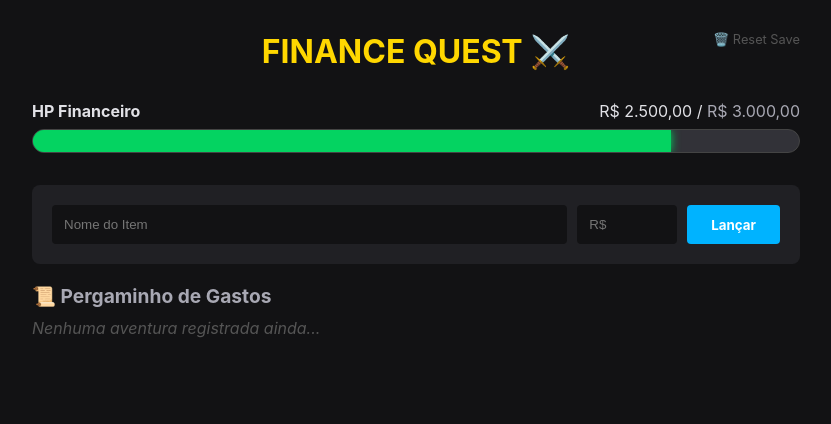
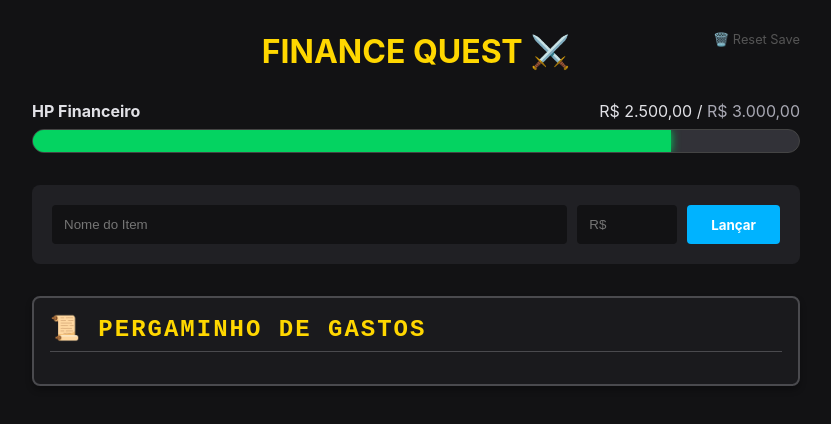
Before and after one commit to TI-nando/finance-quest, a React (Vite) app: page / in a window 1280 px wide. Shown: the top 424 px of the page, without its empty margins (224-1055 px from the left). Built offline with nearby package versions, Linux system fonts and the light colour scheme.

Commit message:
feat: mvp finalizado com ia e persistencia

```diff
--- a/package.json
+++ b/package.json
@@ -11,6 +11,7 @@
   },
   "dependencies": {
     "@google/generative-ai": "^0.24.1",
+    "lucide-react": "^0.555.0",
     "react": "^19.2.0",
     "react-dom": "^19.2.0"
   },
--- a/src/App.jsx
+++ b/src/App.jsx
@@ -32,6 +32,7 @@ function App() {
 
     // 2. Cria o objeto da transação
     const novaTransacao = {
+      id: crypto.randomUUID(),
       description: item,
       value: valorGasto,
       category: respostaIA?.category || "Outros", // Pega a categoria que a IA decidiu
@@ -55,6 +56,18 @@ function App() {
       setTransactions([]);
       setFeedback(null);
     }
+  };
+
+  const handleRemove = (id) => {
+    // 1. Achar o item para saber quanto dinheiro devolver ao saldo
+    const itemParaRemover = transactions.find((t) => t.id === id);
+    if (!itemParaRemover) return;
+
+    // 2. Devolve o dinheiro (Cura o dano)
+    setSaldo((old) => old + itemParaRemover.value);
+
+    // 3. Remove da lista (Filtra tudo que NÃO for aquele ID)
+    setTransactions((old) => old.filter((t) => t.id !== id));
   };
 
   return (
@@ -158,7 +171,7 @@ function App() {
       )}
 
       {/* NOVO: HISTÓRICO DE GASTOS */}
-      <QuestLog transactions={transactions} />
+      <QuestLog transactions={transactions} onDelete={handleRemove} />
     </div>
   );
 }
--- a/src/components/QuestLog/index.jsx
+++ b/src/components/QuestLog/index.jsx
@@ -1,58 +1,49 @@
+// src/components/QuestLog/index.jsx
 import React from "react";
+import styles from "./styles.module.css";
+import { Trash2 } from "lucide-react"; // Ícone moderno (se não tiver, use texto "X")
+// Se der erro no lucide-react, rode: npm install lucide-react
+// Ou use um emoji simples: <button>🗑️</button>
 
-const QuestLog = ({ transactions }) => {
+// Recebemos a função onDelete aqui
+const QuestLog = ({ transactions, onDelete }) => {
   return (
-    <div style={{ marginTop: "20px" }}>
-      <h2
-        style={{
-          color: "var(--text-secondary)",
-          fontSize: "1.2rem",
-          marginBottom: "10px",
-        }}
-      >
-        📜 Pergaminho de Gastos
-      </h2>
+    <div className={styles.container}>
+      <h2 className={styles.title}>📜 Pergaminho de Gastos</h2>
 
-      <div style={{ display: "flex", flexDirection: "column", gap: "8px" }}>
-        {transactions.length === 0 && (
-          <p style={{ color: "#555", fontStyle: "italic" }}>
-            Nenhuma aventura registrada ainda...
+      <div className={styles.list}>
+        {/* ... código do empty state ... */}
+
+        {transactions.map((transacao) => (
+          <div key={transacao.id || Math.random()} className={styles.questItem}>
+            {/* Informações (Esquerda) */}
+            <div className={styles.itemInfo}>
+              <h4>{transacao.description}</h4>
+              <p>
+                {transacao.category} •{" "}
+                {new Date(transacao.date).toLocaleDateString("pt-BR")}
               </p>
-        )}
-
-        {transactions.map((transacao, index) => (
-          <div
-            key={index}
-            style={{
-              display: "flex",
-              justifyContent: "space-between",
-              alignItems: "center",
-              background: "#202024",
-              padding: "12px",
-              borderRadius: "6px",
-              borderLeft: "4px solid var(--hp-critical)", // Marca vermelha de dano
-            }}
-          >
-            <div>
-              <strong
-                style={{ display: "block", color: "var(--text-primary)" }}
-              >
-                {transacao.description}
-              </strong>
-              <small
-                style={{ color: "var(--text-secondary)", fontSize: "0.8rem" }}
-              >
-                {transacao.category || "Desconhecido"}
-              </small>
             </div>
 
-            <span style={{ color: "var(--hp-critical)", fontWeight: "bold" }}>
+            {/* Valor e Botão (Direita) */}
+            <div style={{ display: "flex", alignItems: "center", gap: "15px" }}>
+              <span className={styles.itemValue}>
                 -{" "}
                 {new Intl.NumberFormat("pt-BR", {
                   style: "currency",
                   currency: "BRL",
                 }).format(transacao.value)}
               </span>
+
+              {/* O BOTÃO DELETAR */}
+              <button
+                onClick={() => onDelete(transacao.id)}
+                className={styles.deleteBtn}
+                title="Desfazer gasto"
+              >
+                🗑️
+              </button>
+            </div>
           </div>
         ))}
       </div>
--- /dev/null
+++ b/src/components/QuestLog/styles.module.css
@@ -0,0 +1,100 @@
+.container {
+  margin-top: 2rem;
+  background-color: #1a1a1d; /* Fundo da Masmorra */
+  border: 2px solid #4a4a4e;
+  border-radius: 8px;
+  padding: 1rem;
+  box-shadow: 0 4px 6px rgba(0, 0, 0, 0.3);
+}
+
+.title {
+  color: var(--gold); /* Usando a variável global que criámos */
+  font-family: "Courier New", Courier, monospace; /* Fonte estilo máquina de escrever/antiga */
+  text-transform: uppercase;
+  letter-spacing: 2px;
+  border-bottom: 1px solid #4a4a4e;
+  padding-bottom: 0.5rem;
+  margin-bottom: 1rem;
+  display: flex;
+  align-items: center;
+  gap: 10px;
+}
+
+.list {
+  display: flex;
+  flex-direction: column;
+  gap: 0.8rem;
+  max-height: 300px;
+  overflow-y: auto; /* Scroll se a lista for muito grande */
+  padding-right: 5px;
+}
+
+/* Scrollbar personalizada (WebKit) */
+.list::-webkit-scrollbar {
+  width: 6px;
+}
+.list::-webkit-scrollbar-thumb {
+  background-color: #4a4a4e;
+  border-radius: 4px;
+}
+
+.questItem {
+  background: linear-gradient(90deg, #202024 0%, #2a2a2e 100%);
+  padding: 1rem;
+  border-radius: 4px;
+  border-left: 4px solid var(--hp-critical); /* Marca vermelha de Dano */
+  display: flex;
+  justify-content: space-between;
+  align-items: center;
+  transition: transform 0.2s, box-shadow 0.2s;
+}
+
+/* Efeito Hover: Quando o rato passa por cima */
+.questItem:hover {
+  transform: translateX(5px); /* Move ligeiramente para a direita */
+  box-shadow: -2px 0 10px rgba(247, 90, 104, 0.2); /* Brilho vermelho */
+  cursor: pointer;
+}
+
+.itemInfo h4 {
+  color: var(--text-primary);
+  margin-bottom: 0.2rem;
+}
+
+.itemInfo p {
+  color: var(--text-secondary);
+  font-size: 0.85rem;
+}
+
+.itemValue {
+  color: var(--hp-critical);
+  font-weight: bold;
+  font-family: monospace;
+  font-size: 1.1rem;
+}
+
+.emptyState {
+  text-align: center;
+  padding: 2rem;
+  color: #555;
+  font-style: italic;
+  border: 2px dashed #333;
+  border-radius: 4px;
+}
+
+.deleteBtn {
+  background: transparent;
+  border: none;
+  font-size: 1.2rem;
+  cursor: pointer;
+  opacity: 0.5;
+  transition: all 0.2s;
+  padding: 5px;
+  border-radius: 4px;
+}
+
+.deleteBtn:hover {
+  opacity: 1;
+  background-color: rgba(247, 90, 104, 0.2); /* Fundo vermelho transparente */
+  transform: scale(1.1);
+}
```
Also changed, not shown: 1 other file (tests, documents, lock files or other folders). Lines whose indentation alone changed are shown as unchanged.
